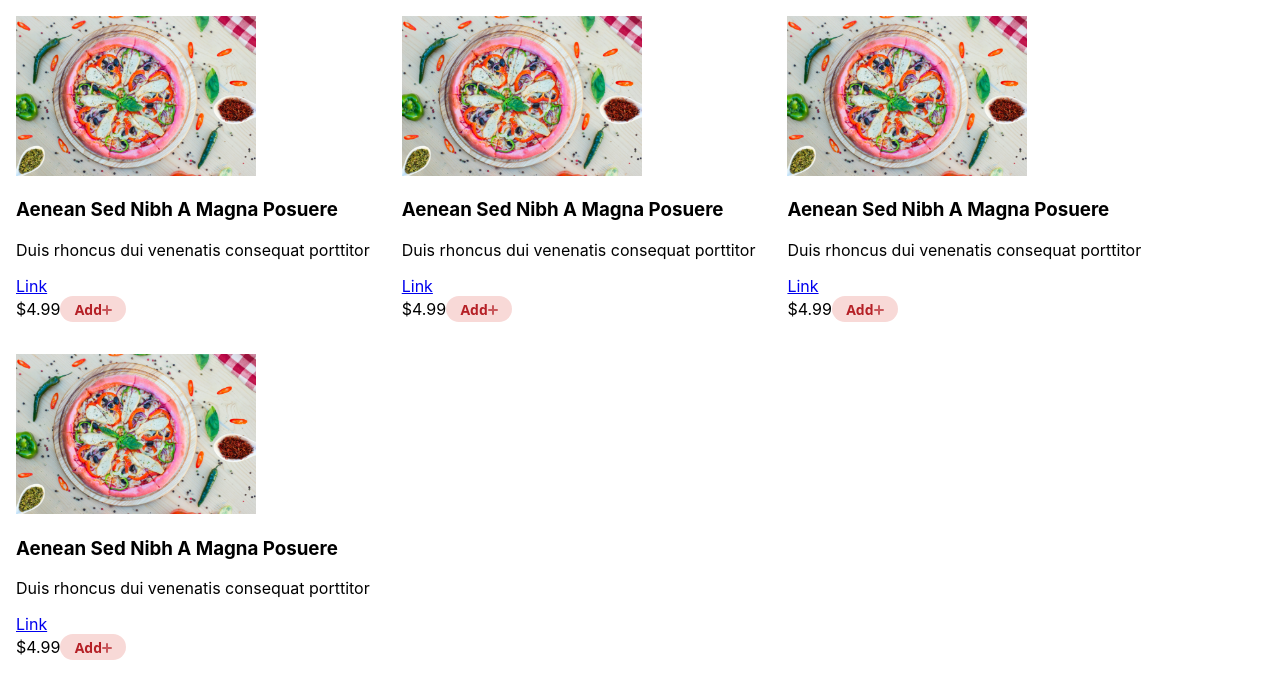
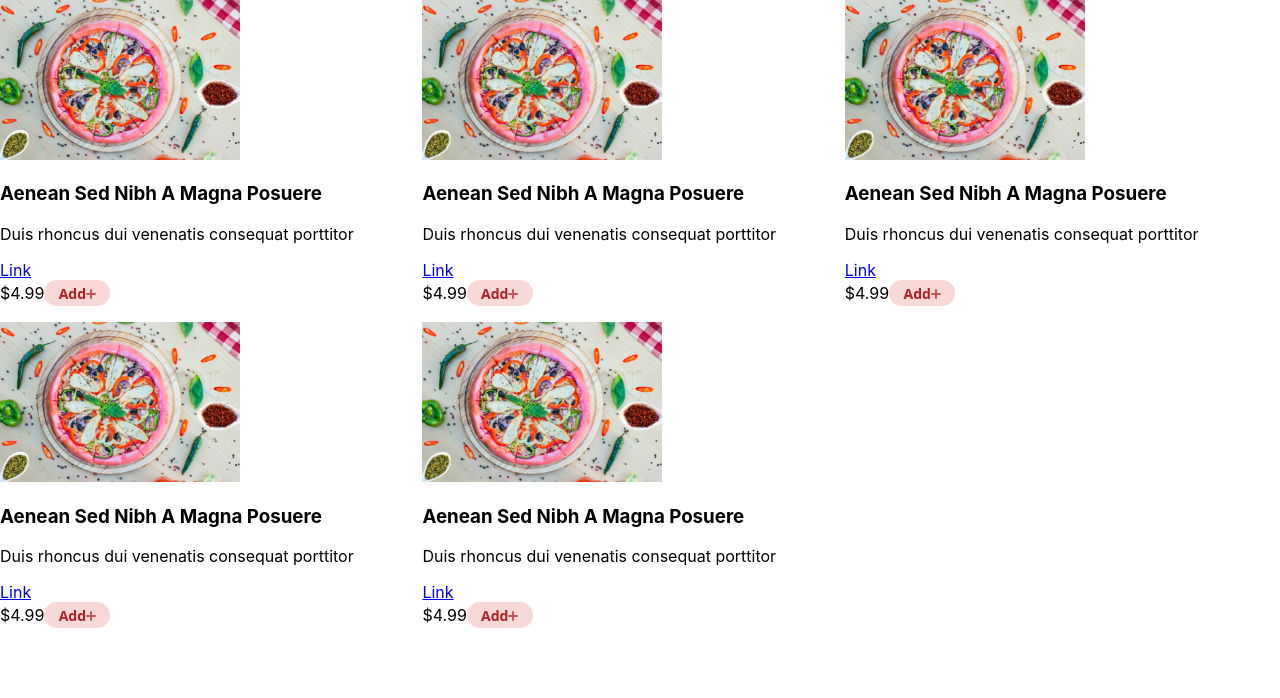
Before and after one commit to pratapshiv1992/react-generic-components, a React (Create React App) app: page / in a window 1280 px wide. Shown: the top 698 px of the page. Built offline with nearby package versions, Linux system fonts and the light colour scheme.

Commit message:
Item card wrapped into a parent container

```diff
--- a/src/App.js
+++ b/src/App.js
@@ -2,53 +2,63 @@ import React from 'react';
 import ItemCard from './common/IteamCard';
 import Aenean_Sm from './assets/Aenean_Sm.png';
 
-const ItemCardData = [{
-    src:Aenean_Sm,
-    alt:"",
-    width:240,
-    description:" Duis rhoncus dui venenatis consequat porttitor",
-    title:"Aenean Sed Nibh A Magna Posuere",
-    link:"/",
-    linkText:"Link",
-    price:"$4.99"
-},
-    {
-        src:Aenean_Sm,
-        alt:"",
-        width:240,
-        description:" Duis rhoncus dui venenatis consequat porttitor",
-        title:"Aenean Sed Nibh A Magna Posuere",
-        link:"/",
-        linkText:"Link",
-        price:"$4.99"
-    },
-
-    {
-        src:Aenean_Sm,
-        alt:"",
-        width:240,
-        description:" Duis rhoncus dui venenatis consequat porttitor",
-        title:"Aenean Sed Nibh A Magna Posuere",
-        link:"/",
-        linkText:"Link",
-        price:"$4.99"
-    },
-    {
-        src:Aenean_Sm,
-        alt:"",
-        width:240,
-        description:" Duis rhoncus dui venenatis consequat porttitor",
-        title:"Aenean Sed Nibh A Magna Posuere",
-        link:"/",
-        linkText:"Link",
-        price:"$4.99"
-    },
+const ItemCardData = [
+    [{
+        src: Aenean_Sm,
+        alt: "",
+        width: 240,
+        description: " Duis rhoncus dui venenatis consequat porttitor",
+        title: "Aenean Sed Nibh A Magna Posuere",
+        link: "/",
+        linkText: "Link",
+        price: "$4.99"
+    }, {
+        src: Aenean_Sm,
+        alt: "",
+        width: 240,
+        description: " Duis rhoncus dui venenatis consequat porttitor",
+        title: "Aenean Sed Nibh A Magna Posuere",
+        link: "/",
+        linkText: "Link",
+        price: "$4.99"
+    }, {
+        src: Aenean_Sm,
+        alt: "",
+        width: 240,
+        description: " Duis rhoncus dui venenatis consequat porttitor",
+        title: "Aenean Sed Nibh A Magna Posuere",
+        link: "/",
+        linkText: "Link",
+        price: "$4.99"
+    }],
+    [{
+        src: Aenean_Sm,
+        alt: "",
+        width: 240,
+        description: " Duis rhoncus dui venenatis consequat porttitor",
+        title: "Aenean Sed Nibh A Magna Posuere",
+        link: "/",
+        linkText: "Link",
+        price: "$4.99"
+    }, {
+        src: Aenean_Sm,
+        alt: "",
+        width: 240,
+        description: " Duis rhoncus dui venenatis consequat porttitor",
+        title: "Aenean Sed Nibh A Magna Posuere",
+        link: "/",
+        linkText: "Link",
+        price: "$4.99"
+    }]
 ];
 
 const Cart = (props) => {
     return (
-        <div style={{width:"100%"}}>
-            {ItemCardData.map((data,key)=><ItemCard key={`${key}`} {...data} />)}
+        <div style={{width: "100%"}}>{
+            ItemCardData.map((itemGroup) => {
+                const items = itemGroup.map((data, key) => <ItemCard key={`${key}`} {...data} />)
+                return <div style={{width: "100%"}}>{items}</div>
+            })}
         </div>
     );
 }
--- a/src/common/IteamCard.jsx
+++ b/src/common/IteamCard.jsx
@@ -4,7 +4,7 @@ import  AddIcon from '../assets/AddIcon';
 
 const ItemCard = ({src, alt, height, width, description, title, link, linkText, price}) => {
     return (
-        <div style={{display: "inline-block", padding: "16px" }} >
+        <div style={{width: "33%", display: "inline-block", paddingBottom:"16px" }}>
             <div><img src={src} alt={alt} height={height} width={width}/></div>
             <h3>{title}</h3>
             <p>{description}</p>
```
